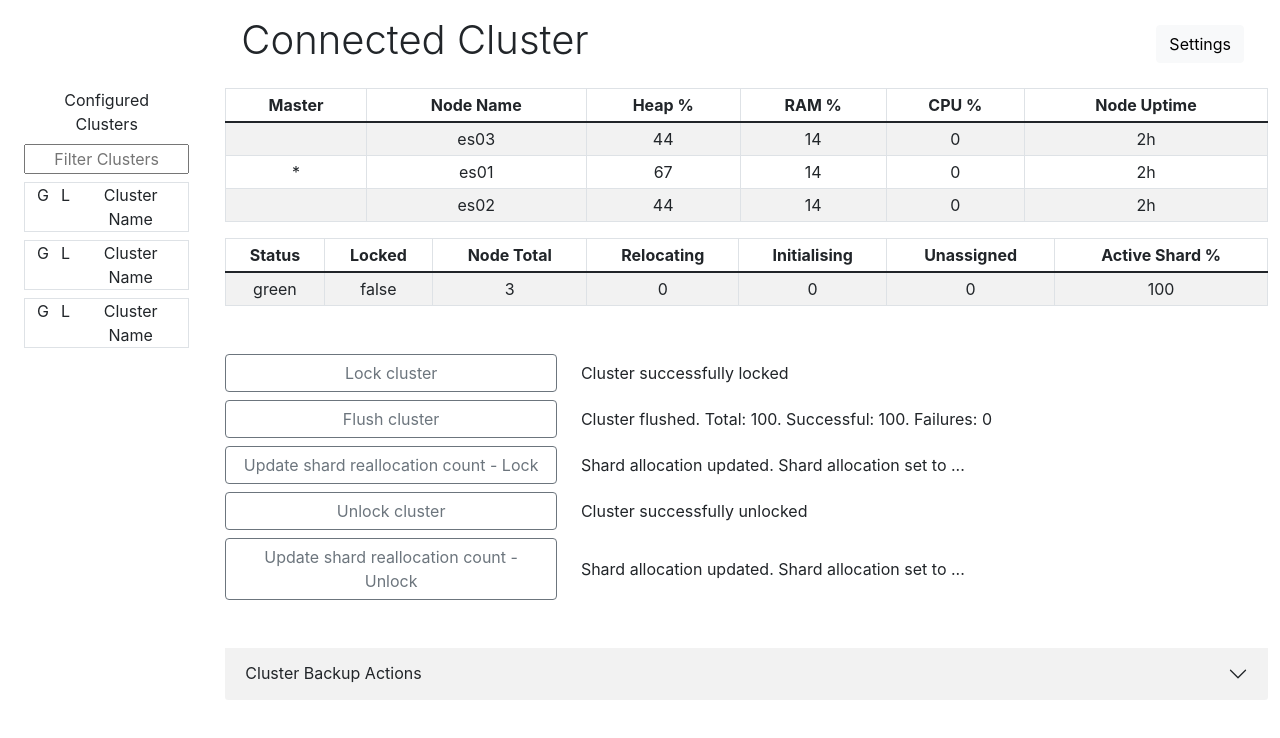
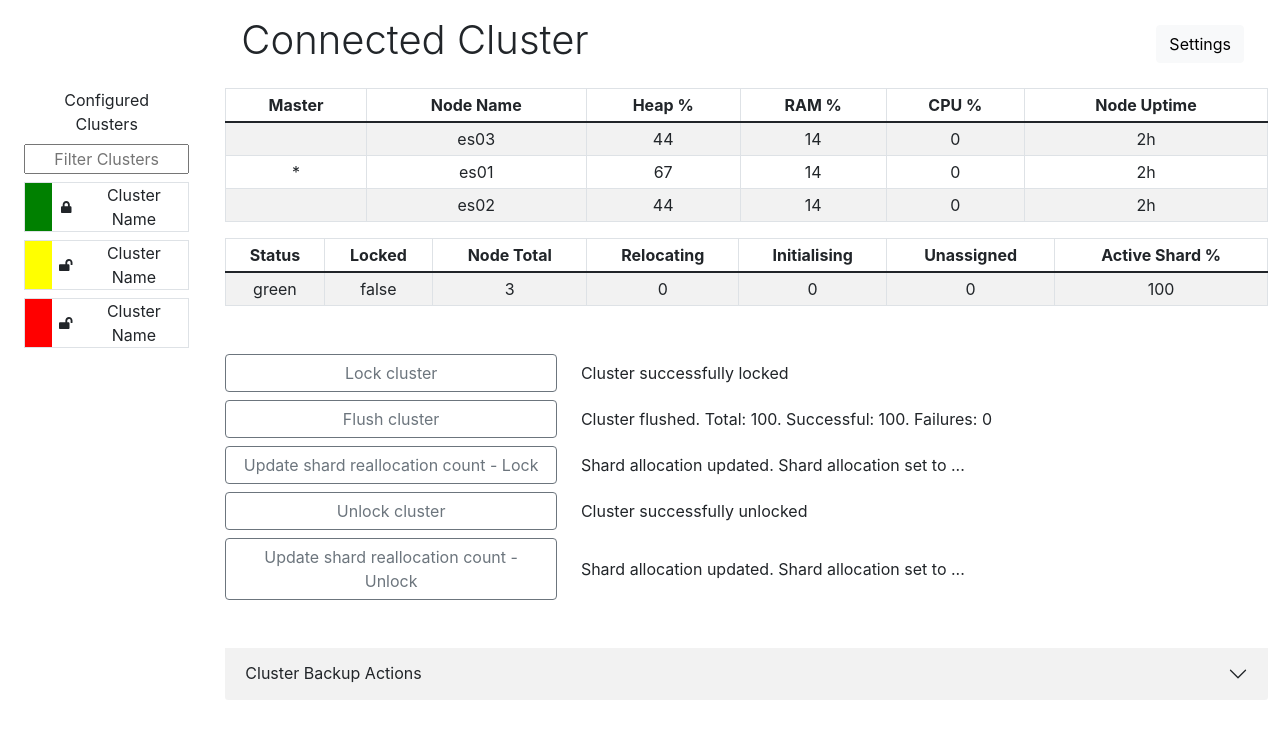
Before and after one commit to Cellv2/elastic-winupdate-helper, a React (Create React App) app: page / in a window 1280 px wide. Shown: the top 738 px of the page. Built offline with nearby package versions, Linux system fonts and the light colour scheme.

Commit message:
Add details to side bar

```diff
--- a/src/components/Sidebar.module.css
+++ /dev/null
@@ -1,3 +0,0 @@
-.centerText {
-    text-align: center;
-}
--- a/src/components/Sidebar.tsx
+++ b/src/components/Sidebar.tsx
@@ -1,39 +1,60 @@
+import { faLock, faLockOpen } from "@fortawesome/free-solid-svg-icons";
+import { FontAwesomeIcon } from "@fortawesome/react-fontawesome";
 import React from "react";
 import RbCol from "react-bootstrap/Col";
 import RbContainer from "react-bootstrap/Container";
 import RbRow from "react-bootstrap/Row";
 import Stack from "react-bootstrap/Stack";
-import styles from "./Sidebar.module.css";
+import StatusIndicator from "./StatusIndicator";
 
 type Props = {};
 
 const Sidebar = (props: Props) => {
     return (
         <RbContainer fluid>
-            <div className={`${styles.centerText} mb-2 mx-0`}>
-                Configured Clusters
-            </div>
+            <div className="text-center mb-2 mx-0">Configured Clusters</div>
             <Stack gap={2}>
                 <RbRow>
                     <input
-                        className={styles.centerText}
+                        className="text-center"
                         placeholder="Filter Clusters"
                     />
                 </RbRow>
                 <RbRow className="border">
-                    <RbCol xs={1}>G</RbCol>
-                    <RbCol xs={1}>L</RbCol>
-                    <RbCol className={styles.centerText}>Cluster Name</RbCol>
+                    <RbCol className="d-flex p-0" xs={2}>
+                        <StatusIndicator status="green" />
+                    </RbCol>
+                    <RbCol
+                        className="d-flex p-0 justify-content-center align-items-center"
+                        xs={2}
+                    >
+                        <FontAwesomeIcon icon={faLock} size="xs" />
+                    </RbCol>
+                    <RbCol className="text-center">Cluster Name</RbCol>
                 </RbRow>
                 <RbRow className="border">
-                    <RbCol xs={1}>G</RbCol>
-                    <RbCol xs={1}>L</RbCol>
-                    <RbCol className={styles.centerText}>Cluster Name</RbCol>
+                    <RbCol className="d-flex p-0" xs={2}>
+                        <StatusIndicator status="yellow" />
+                    </RbCol>
+                    <RbCol
+                        className="d-flex p-0 justify-content-center align-items-center"
+                        xs={2}
+                    >
+                        <FontAwesomeIcon icon={faLockOpen} size="xs" />
+                    </RbCol>
+                    <RbCol className="text-center">Cluster Name</RbCol>
                 </RbRow>
                 <RbRow className="border">
-                    <RbCol xs={1}>G</RbCol>
-                    <RbCol xs={1}>L</RbCol>
-                    <RbCol className={styles.centerText}>Cluster Name</RbCol>
+                    <RbCol className="d-flex p-0" xs={2}>
+                        <StatusIndicator status="red" />
+                    </RbCol>
+                    <RbCol
+                        className="d-flex p-0 justify-content-center align-items-center"
+                        xs={2}
+                    >
+                        <FontAwesomeIcon icon={faLockOpen} size="xs" />
+                    </RbCol>
+                    <RbCol className="text-center">Cluster Name</RbCol>
                 </RbRow>
             </Stack>
         </RbContainer>
--- /dev/null
+++ b/src/components/StatusIndicator.tsx
@@ -0,0 +1,14 @@
+import React from "react";
+
+type Props = {
+    status: ClusterStates;
+};
+
+const clusterStates = ["green", "yellow", "red"] as const;
+type ClusterStates = typeof clusterStates[number];
+
+const StatusIndicator = (props: Props) => {
+    return <div className="w-100" style={{ backgroundColor: props.status }}></div>;
+};
+
+export default StatusIndicator;
```
